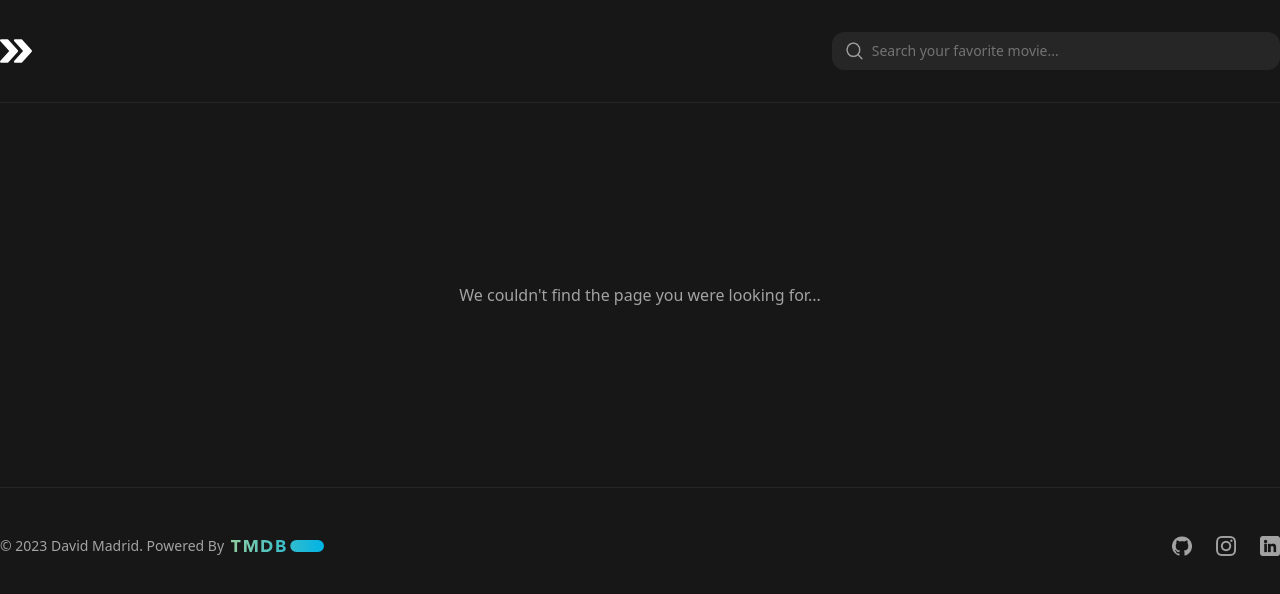
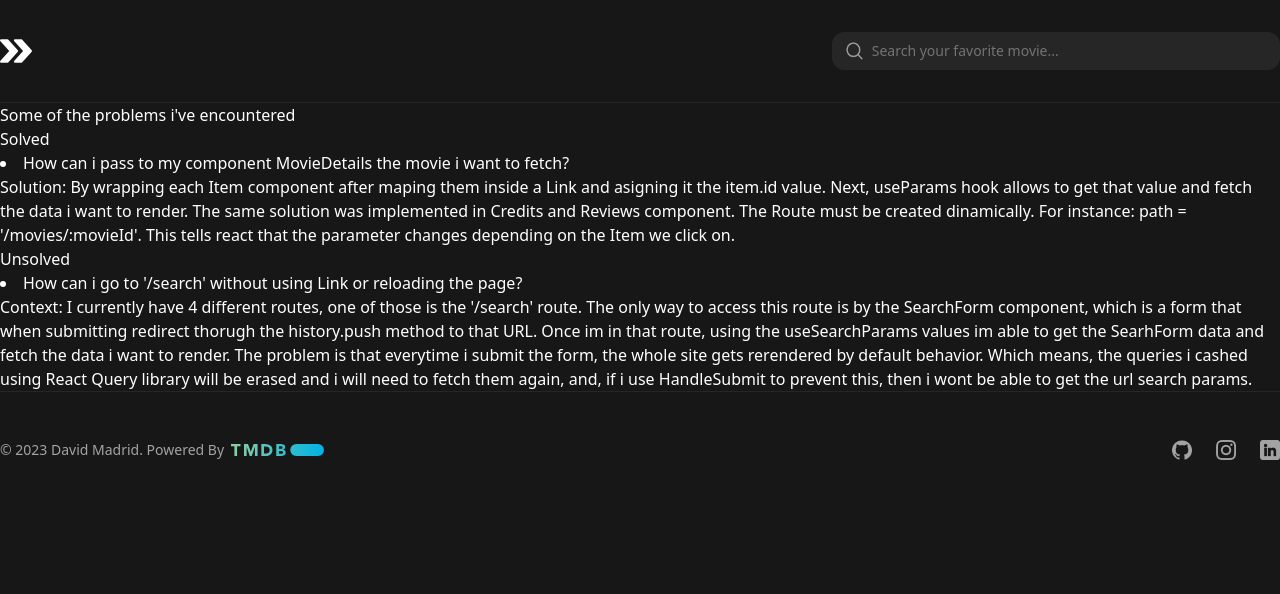
Before and after one commit to dmadridy/RMD, a React (Vite) app: page /reference in a window 1280 px wide. Shown: the top 594 px of the page. Built offline with nearby package versions, Linux system fonts and the light colour scheme.

Commit message:
Created Reference component, website is reloading everytime the form is submitted, needs to be fixed

```diff
--- a/package.json
+++ b/package.json
@@ -10,6 +10,7 @@
   },
   "dependencies": {
     "@tanstack/react-query": "^4.22.0",
+    "history": "^5.3.0",
     "react": "^18.2.0",
     "react-dom": "^18.2.0",
     "react-hook-form": "^7.43.5",
--- a/src/app.tsx
+++ b/src/app.tsx
@@ -18,12 +18,14 @@ import Credits from './components/details/credits';
 import Reviews from './components/details/reviews';
 import DetailsRoot from './components/details/root';
 import Search from './pages/search';
+import Reference from './pages/reference';
 
 const router = createBrowserRouter(
   createRoutesFromElements(
     <Route path='/' errorElement={<ErrorElement />} element={<Root />}>
       <Route index element={<Home />} />
       <Route path='popular' element={<PopularMovies />} />
+      <Route path='reference' element={<Reference />} />
       <Route path='upcoming' element={<UpcomingMovies />} />
       <Route path='top-rated' element={<TopRatedMovies />} />
       <Route path='search' element={<Search />} />
--- a/src/components/general/page.tsx
+++ b/src/components/general/page.tsx
@@ -4,7 +4,7 @@ import Menu from '../../layouts/menu';
 import Pagination from './pagination';
 
 type Props = {
-  data: RequestType;
+  data: RequestType | undefined;
 };
 
 const Page: React.FC<Props> = ({ data }) => {
--- a/src/layouts/menu.tsx
+++ b/src/layouts/menu.tsx
@@ -3,7 +3,8 @@ import { activeStyle, unactiveStyle } from '../assets/styles';
 
 const Menu = () => {
   return (
-    <div className='space-x-2 pt-8 pb-12 text-neutral-400 font-medium'>
+    <div className='flex pt-8 pb-12 text-neutral-400 items-center font-medium'>
+      <div className=' space-x-2'>
         <NavLink
           className={({ isActive }) => (isActive ? activeStyle : unactiveStyle)}
           to='/'
@@ -29,6 +30,15 @@ const Menu = () => {
           Upcoming
         </NavLink>
       </div>
+      <div className='ml-auto'>
+        <NavLink
+          className={({ isActive }) => (isActive ? activeStyle : unactiveStyle)}
+          to='/reference'
+        >
+          Reference
+        </NavLink>
+      </div>
+    </div>
   );
 };
 
--- /dev/null
+++ b/src/pages/reference.tsx
@@ -0,0 +1,40 @@
+const Reference = () => {
+  return (
+    <div>
+      <h1>Some of the problems i've encountered</h1>
+      <div>
+        <h2>Solved</h2>
+        <li>
+          How can i pass to my component MovieDetails the movie i want to fetch?
+          <br />
+          Solution: By wrapping each Item component after maping them inside a
+          Link and asigning it the item.id value. Next, useParams hook allows to
+          get that value and fetch the data i want to render. The same solution
+          was implemented in Credits and Reviews component. The Route must be
+          created dinamically. For instance: path = '/movies/:movieId'. This
+          tells react that the parameter changes depending on the Item we click
+          on.
+        </li>
+      </div>
+      <div>
+        <h2>Unsolved</h2>
+      </div>
+      <li>
+        How can i go to '/search' without using Link or reloading the page?
+        <br />
+        Context: I currently have 4 different routes, one of those is the
+        '/search' route. The only way to access this route is by the SearchForm
+        component, which is a form that when submitting redirect thorugh the
+        history.push method to that URL. Once im in that route, using the
+        useSearchParams values im able to get the SearhForm data and fetch the
+        data i want to render. The problem is that everytime i submit the form,
+        the whole site gets rerendered by default behavior. Which means, the
+        queries i cashed using React Query library will be erased and i will
+        need to fetch them again, and, if i use HandleSubmit to prevent this,
+        then i wont be able to get the url search params.
+      </li>
+    </div>
+  );
+};
+
+export default Reference;
--- a/src/pages/search/form.tsx
+++ b/src/pages/search/form.tsx
@@ -1,8 +1,10 @@
 import { useForm } from 'react-hook-form';
+import { createBrowserHistory } from 'history';
 import loop from '../../assets/icons/search.png';
 
 const SearchForm = () => {
-  const { register } = useForm({
+  let history = createBrowserHistory();
+  const { register, handleSubmit } = useForm({
     defaultValues: {
       query: '',
     },
@@ -10,7 +12,7 @@ const SearchForm = () => {
 
   return (
     <form
-      action='/search'
+      onSubmit={() => history.push('/search')}
       className='flex duration-200 space-x-2 max-w-md w-full bg-neutral-800 border border-neutral-800 py-2 hover:border-neutral-700 px-3 rounded-xl'
     >
       <button type='submit'>
```
Also changed, not shown: 1 other file (tests, documents, lock files or other folders). Lines whose indentation alone changed are shown as unchanged.
